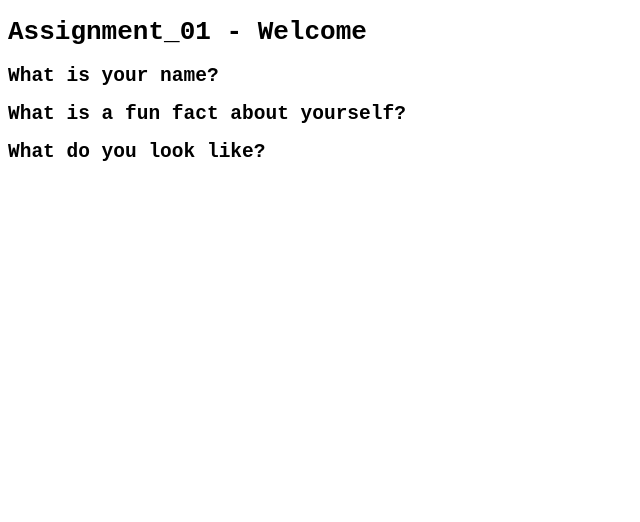
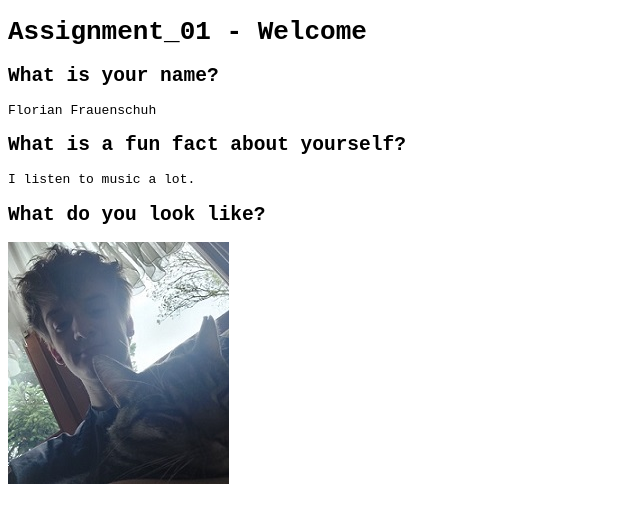
Before and after one commit to webprogplus/assignment_01-ffstud, a plain HTML site: page index.html in a window 1280 px wide. Shown: the whole page, without its empty margins (0-640 px from the left). Drawn offline with Linux system fonts and the light colour scheme.

Commit message:
questions completed

```diff
--- a/index.html
+++ b/index.html
@@ -1,5 +1,5 @@
 <!DOCTYPE html>
-<html>
+<html lang="en">
   <head>
     <meta charset="utf-8">
     <title>Assignment_01</title>
@@ -10,16 +10,16 @@
 
     <h2>What is your name?</h2>
     <p>
-      <!-- TODO(you): Enter your answer here -->
+      Florian Frauenschuh
     </p>
 
     <h2>What is a fun fact about yourself?</h2>
     <p>
-      <!-- TODO(you): Enter your answer here -->
+      I listen to music a lot.
     </p>
 
     <h2>What do you look like?</h2>
-    <!-- TODO(you): Add a picture of yourself or of something that represents yourself. -->
+    <img src=FotoWebProg.jpg alt="missing picture of myself">
 
   </body>
 </html>
```
Also changed, not shown: FotoWebProg.jpg (added).
